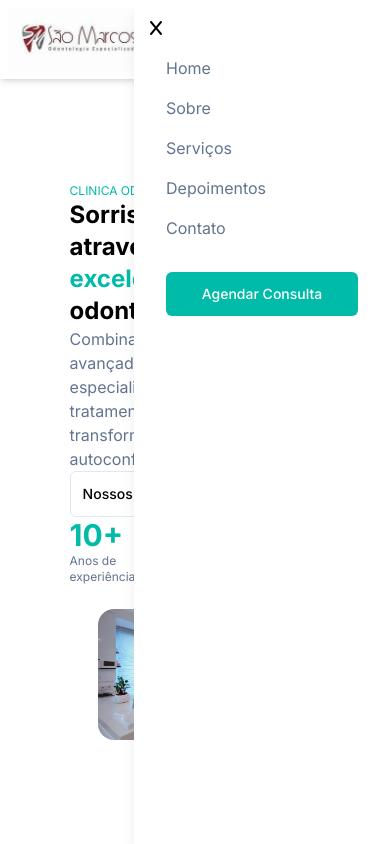
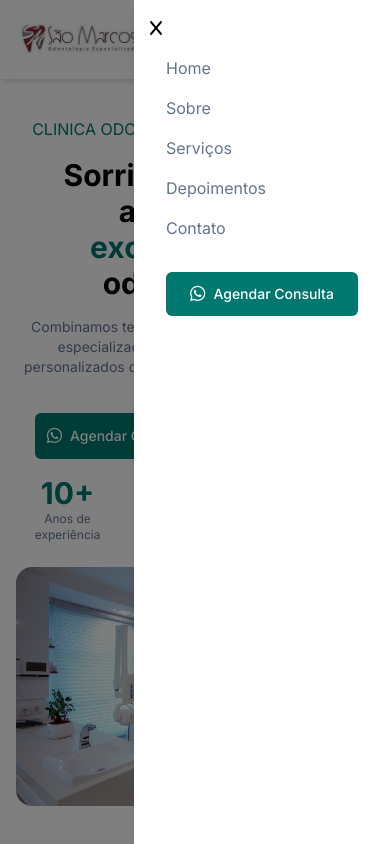
Before and after one commit to fernando-bertolo/clinic-landing-page, a Next.js app: page / in a window 390 px wide. Both pictures are taken after a click on the button 360 px from the left and 39 px from the top of the page. Built offline with nearby package versions, Linux system fonts and the light colour scheme.

Commit message:
fix: Ajustando menu lateral e corrigin responsividade para o mobile

```diff
--- a/src/app/components/button.schedule.tsx
+++ /dev/null
@@ -1,13 +0,0 @@
-export const ButtonSchedule = () => {
-    return (
-        <button
-            type="button"
-            className={`
-                hidden sm:flex p-3 bg-[var(--primary-color)] gap-2 justify-center items-center text-white rounded-md font-medium text-sm cursor-pointer hover:bg-[var(--primary-color-hover)]
-            `}
-        >
-            <i className="fa-brands fa-whatsapp fa-lg"></i>
-            Agendar Consulta
-        </button>
-    )
-}
--- a/src/app/components/header.tsx
+++ b/src/app/components/header.tsx
@@ -32,7 +32,15 @@ export const Header = () => {
                         </ul>
                     </div>
 
-                    <ButtonSchedule />
+                    <button
+                        type="button"
+                        className={`
+                        hidden sm:flex p-3 bg-[var(--primary-color)] gap-2 justify-center items-center text-white rounded-md font-medium text-sm cursor-pointer hover:bg-[var(--primary-color-hover)]
+                    `}
+                    >
+                        <i className="fa-brands fa-whatsapp fa-lg"></i>
+                        Agendar Consulta
+                    </button>
 
                     <button
                         type="button"
@@ -45,13 +53,19 @@ export const Header = () => {
                 </div>
             </header>
 
+            {isOpen && (
+                <div
+                    className="fixed inset-0 bg-black opacity-50 z-40"
+                    onClick={handleMenu}
+                />
+            )}
             {/* Header Mobile */}
             <div
                 className={`
-                    fixed top-0 right-0 h-full w-64 bg-white shadow-lg transform transition-transform duration-300 ease-in-out z-20
-                    p-4
-                    ${isOpen ? 'translate-x-0' : 'translate-x-full'}
-                `}
+                        fixed top-0 right-0 h-full w-64 bg-white shadow-lg transform transition-transform duration-300 ease-in-out z-50
+                        p-4
+                        ${isOpen ? 'translate-x-0' : 'translate-x-full'}
+                    `}
             >
                 <div>
                     <FontAwesomeIcon icon={faX} className="ml-auto cursor-pointer" onClick={handleMenu} />
@@ -67,8 +81,9 @@ export const Header = () => {
                         <li className="mt-4">
                             <button
                                 type="button"
-                                className="w-full p-3 bg-[var(--primary-color)] text-white rounded-md font-medium text-sm"
+                                className="flex w-full p-3 bg-[var(--primary-color)] gap-2 justify-center items-center text-white rounded-md font-medium text-sm cursor-pointer hover:bg-[var(--primary-color-hover)]"
                             >
+                                <i className="fa-brands fa-whatsapp fa-lg"></i>
                                 Agendar Consulta
                             </button>
                         </li>
--- a/src/app/components/home.tsx
+++ b/src/app/components/home.tsx
@@ -1,27 +1,31 @@
 import Image from "next/image"
-import { ButtonSchedule } from "./button.schedule"
 
 export const Home = () => {
     return (
-        <section className="flex flex-col sm:flex-row max-w-7xl w-screen h-screen sm:p-8 gap-6 items-center justify-center">
-            <div className="w-[50%] flex justify-center">
-                <div className="flex flex-col sm:gap-8">
-                    <h3 className="uppercase font-regular text-[var(--primary-color)] text-xs sm:text-xl">Clinica Odontológica Especializada</h3>
-                    <h1 className="font-bold text-2xl sm:text-5xl">
+        <section className="flex flex-col sm:flex-row max-w-7xl w-screen h-screen p-4 sm:p-8 gap-6 items-center justify-center">
+            <div className="w-full sm:w-[50%] flex justify-center">
+                <div className="flex flex-col gap-4 sm:gap-8 text-center sm:text-left">
+                    <h3 className="uppercase font-regular text-[var(--primary-color)] text-md sm:text-xl">Clinica Odontológica Especializada</h3>
+                    <h1 className="font-bold text-3xl sm:text-5xl">
                         Sorrisos perfeitos <br />
                         através da <br />
                         <span className="text-[var(--primary-color)]">excelência</span> em <br />
                         odontologia!
                     </h1>
 
-                    <p className="text-md text-[var(--secondary-color)] text-wrap">
+                    <p className="text-sm sm:text-md text-[var(--secondary-color)] text-wrap">
                         Combinamos tecnologia avançada e profissionais especializados para oferecer tratamentos personalizados que
                         transformam sua saúde bucal e autoconfiança.
                     </p>
 
-                    <div className="flex gap-4">
-                        <ButtonSchedule />
-
+                    <div className="flex justify-center sm:justify-start gap-4">
+                        <button
+                            type="button"
+                            className="flex p-3 bg-[var(--primary-color)] gap-2 justify-center items-center text-white rounded-md font-medium text-sm cursor-pointer hover:bg-[var(--primary-color-hover)]"
+                        >
+                            <i className="fa-brands fa-whatsapp fa-lg"></i>
+                            Agendar Consulta
+                        </button>
 
                         <button
                             type="button"
@@ -31,16 +35,16 @@ export const Home = () => {
                         </button>
                     </div>
 
-                    <div className="flex gap-6">
-                        <div className="flex flex-col items-start">
+                    <div className="flex justify-center sm:justify-start gap-6">
+                        <div className="flex flex-col items-center sm:items-start">
                             <p className="text-3xl font-bold text-[var(--primary-color)]">10+</p>
                             <span className="text-slate-500 text-xs">Anos de experiência</span>
                         </div>
-                        <div className="flex flex-col items-start">
+                        <div className="flex flex-col items-center sm:items-start">
                             <p className="text-3xl font-bold text-[var(--primary-color)]">5k+</p>
                             <span className="text-slate-500 text-xs">Pacientes satisfeitos</span>
                         </div>
-                        <div className="flex flex-col items-start">
+                        <div className="flex flex-col items-center sm:items-start">
                             <p className="text-3xl font-bold text-[var(--primary-color)]">500+</p>
                             <span className="text-slate-500 text-xs">Feedbacks positivos</span>
                         </div>
@@ -48,7 +52,7 @@ export const Home = () => {
 
                 </div>
             </div>
-            <div className="w-[50%] flex justify-center items-center">
+            <div className="w-full sm:w-[50%] flex justify-center items-center ">
                 <Image
                     src="/imageAbout.jpg"
                     alt="Logo"
--- a/src/app/globals.css
+++ b/src/app/globals.css
@@ -2,7 +2,9 @@
 @import "tailwindcss";
 
 :root {
-  --primary-color: oklch(0.704 0.14 182.503); /* bg-teal-500 */
+  --primary-color: oklch(
+    0.511 0.096 186.391
+  ); /* bg-teal-500  oklch(0.704 0.14 182.503);  bg-teal-700 oklch(0.511 0.096 186.391)*/
   --primary-color-hover: oklch(0.6 0.118 184.704); /* bg-teal-600 */
 
   --secondary-color: oklch(0.554 0.046 257.417); /* bg-slate-500 */
```
